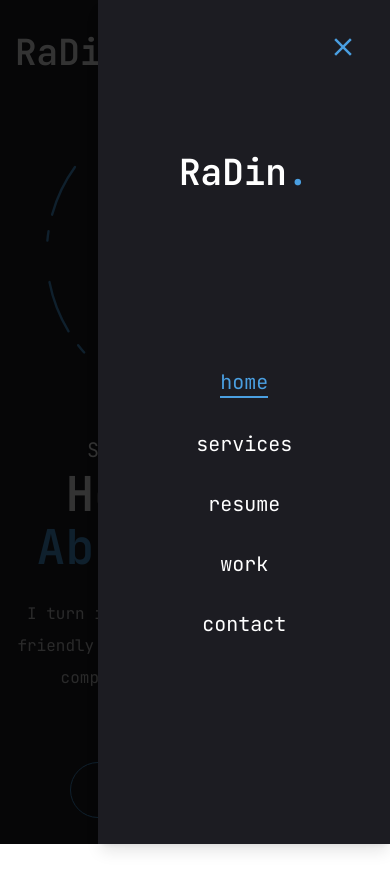
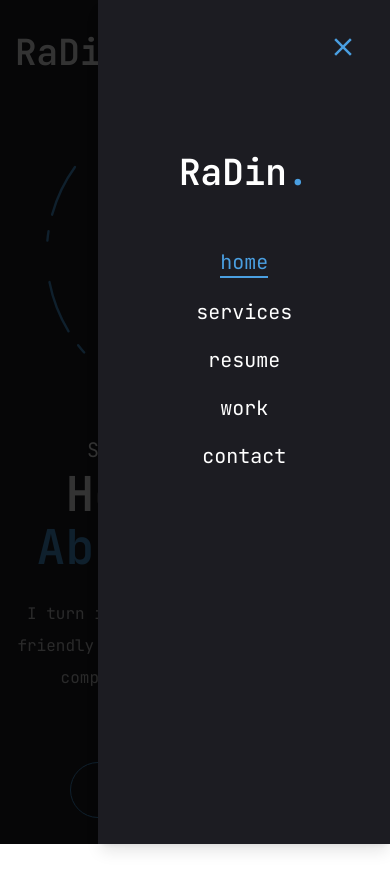
Before and after one commit to RaDins-18/RaDins-Portfolio, a Next.js app: page / in a window 390 px wide. Both pictures are taken after a click on the button 359 px from the left and 52 px from the top of the page. Shown: the top 890 px of the page. Built offline with nearby package versions, Linux system fonts and the light colour scheme.

Commit message:
Update MobileNav.jsx

```diff
--- a/components/MobileNav.jsx
+++ b/components/MobileNav.jsx
@@ -37,7 +37,7 @@
       </SheetTrigger>
       <SheetContent className="flex flex-col" >
         {/* logo */}
-        <div className="mt-32 mb-40 text-center text-2xl">
+        <div className="mt-32 mb-10 text-center text-2xl">
           <Link href='/'>
             <h1 className="text-4xl font-semibold">
               RaDin<span className="text-accent">.</span>
@@ -45,7 +45,7 @@
           </Link>
         </div>
         {/* nav */}
-        <nav className="flex flex-col justify-center items-center gap-8">
+        <nav className="flex flex-col justify-center items-center gap-5">
           {links.map((link, index) => {
             return (
               <Link
```
